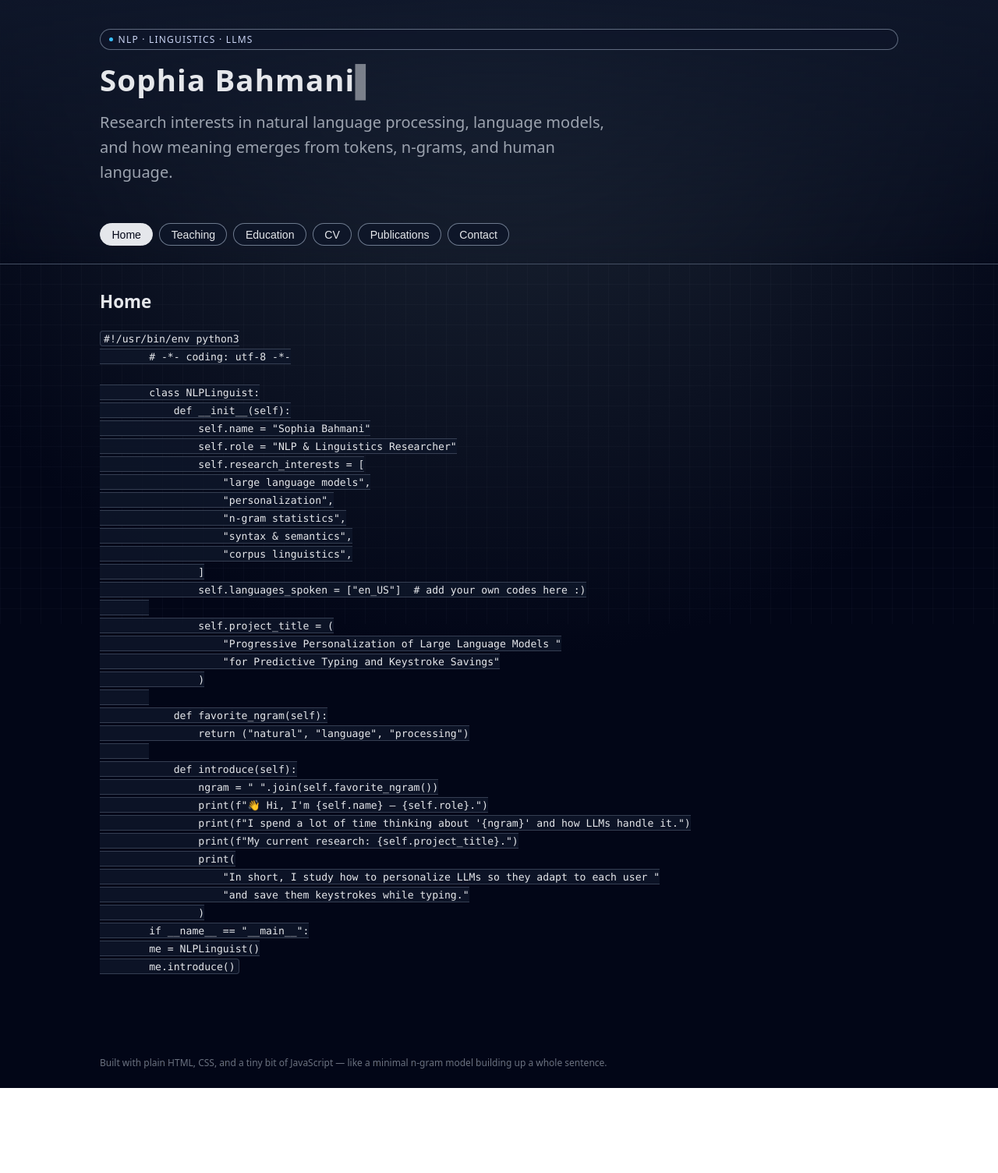
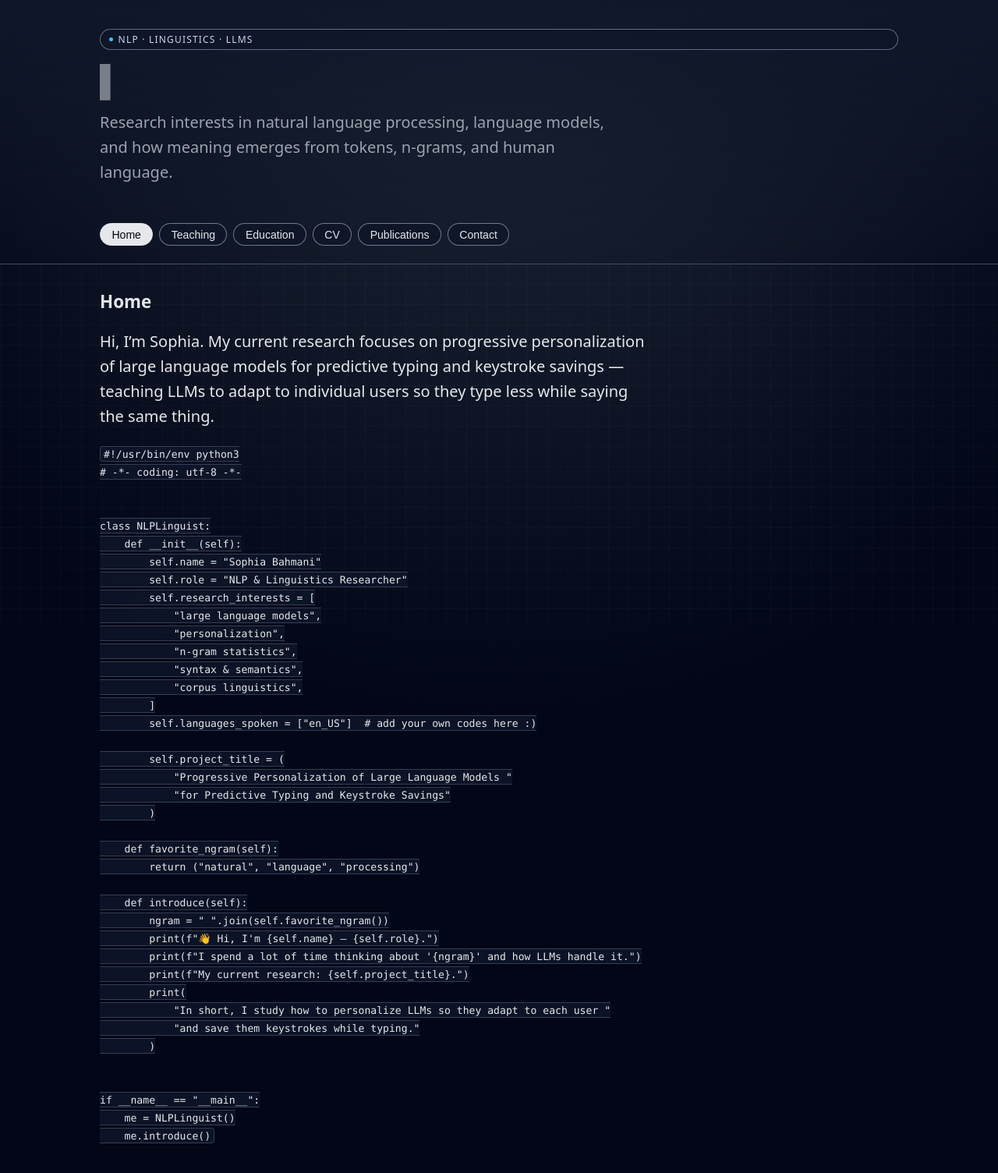
Before and after one commit to Sophia-bahmani/Sophia-bahmani.github.io, a plain HTML site: page index.html in a window 1280 px wide. Shown: the whole page at 78% size. Before the commit the page ends 1395 px from the top, so only its background shows below. Drawn offline with Linux system fonts and the light colour scheme.

Commit message:
Remove footer and script from index.html
Removed footer and script sections from index.html.

```diff
--- a/index.html
+++ b/index.html
@@ -299,8 +299,17 @@
       <!-- HOME -->
       <section id="home" class="tab-content active">
         <h2>Home</h2>
+
+        <p>
+          Hi, I’m Sophia. My current research focuses on progressive
+          personalization of large language models for predictive typing and
+          keystroke savings — teaching LLMs to adapt to individual users so they
+          type less while saying the same thing.
+        </p>
+
         <pre><code>#!/usr/bin/env python3
 # -*- coding: utf-8 -*-
+
 
 class NLPLinguist:
     def __init__(self):
@@ -332,12 +341,11 @@
             "In short, I study how to personalize LLMs so they adapt to each user "
             "and save them keystrokes while typing."
         )
+
+
 if __name__ == "__main__":
     me = NLPLinguist()
     me.introduce()</code></pre>
-
-
-
       </section>
 
       <!-- TEACHING -->
@@ -422,55 +430,3 @@
         </p>
       </section>
     </main>
-
-    <footer>
-      <div>
-        Built with plain HTML, CSS, and a tiny bit of JavaScript —
-        like a minimal n‑gram model building up a whole sentence.
-      </div>
-    </footer>
-
-    <script>
-      // ---------- TYPEWRITER EFFECT FOR YOUR NAME ----------
-      document.addEventListener("DOMContentLoaded", () => {
-        const typedNameEl = document.getElementById("typed-name");
-        const fullName = "Sophia Bahmani"; // change this if you like
-        let index = 0;
-
-        function typeNextChar() {
-          if (!typedNameEl) return;
-          if (index <= fullName.length) {
-            typedNameEl.textContent = fullName.slice(0, index);
-            index++;
-            setTimeout(typeNextChar, 130); // typing speed in ms
-          }
-        }
-
-        typeNextChar();
-      });
-
-      // ---------- TABS LOGIC ----------
-      const buttons = document.querySelectorAll(".tab-button");
-      const sections = document.querySelectorAll(".tab-content");
-
-      buttons.forEach((btn) => {
-        btn.addEventListener("click", () => {
-          const target = btn.getAttribute("data-tab");
-
-          // update button states
-          buttons.forEach((b) => b.classList.remove("active"));
-          btn.classList.add("active");
-
-          // show / hide sections
-          sections.forEach((sec) => {
-            if (sec.id === target) {
-              sec.classList.add("active");
-            } else {
-              sec.classList.remove("active");
-            }
-          });
-        });
-      });
-    </script>
-  </body>
-</html>
```
Lines whose indentation alone changed are shown as unchanged.
